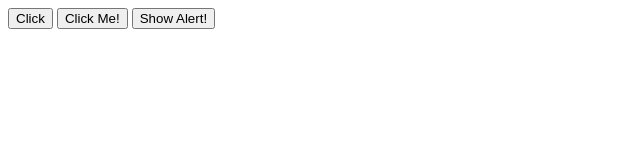
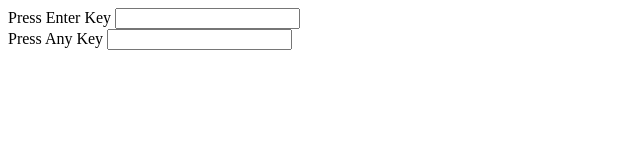
Before and after one commit to willywin99/vue-quiz, a plain HTML site: page index.html in a window 1280 px wide. Shown: the whole page, without its empty margins (0-640 px from the left). Drawn offline with Linux system fonts and the light colour scheme.

Commit message:
Directive v-on for key modifier

```diff
--- a/assets/js/app.js
+++ b/assets/js/app.js
@@ -4,8 +4,20 @@ var app = new Vue({
     message: '',
   },
   methods: {
-    showAlert: function() {
-      alert('The button has been clicked to call this method!')
-    }
+    escKey: function() {
+      this.message = 'you pressing esc key'
+    },
+    spaceKey: function() {
+      this.message = 'you pressing space key'
+    },
+    upKey: function() {
+      this.message = 'you pressing up key'
+    },
+    downKey: function() {
+      this.message = 'you pressing down key'
+    },
+    aKey: function() {
+      this.message = "you pressing alphabet 'a' key"
+    },
   }
 })
--- a/index.html
+++ b/index.html
@@ -9,16 +9,26 @@
 <body>
 
   <div id="app">
-    <button v-on:click="message = 'the button has been clicked using v-on:click!'">
-      Click
-    </button>
-    <button @click="message = 'the button has been clicked using @click!'">
-      Click Me!
-    </button>
-    <button @click="showAlert">
-      Show Alert!
-    </button>
+    <label for="">Press Enter Key</label>
+    <input
+      type="text"
+      v-on:keyup.enter=" message = 'you pressing enter key'"
+    >
+
     <br>
+
+    <label for="">Press Any Key</label>
+    <input
+      type="text"
+      @keyup.esc="escKey"
+      @keyup.space="spaceKey"
+      @keyup.up="upKey"
+      @keyup.down="downKey"
+      @keyup.65="aKey"
+    >
+
+    <br>
+
     {{ message }}
   </div>
 
```
